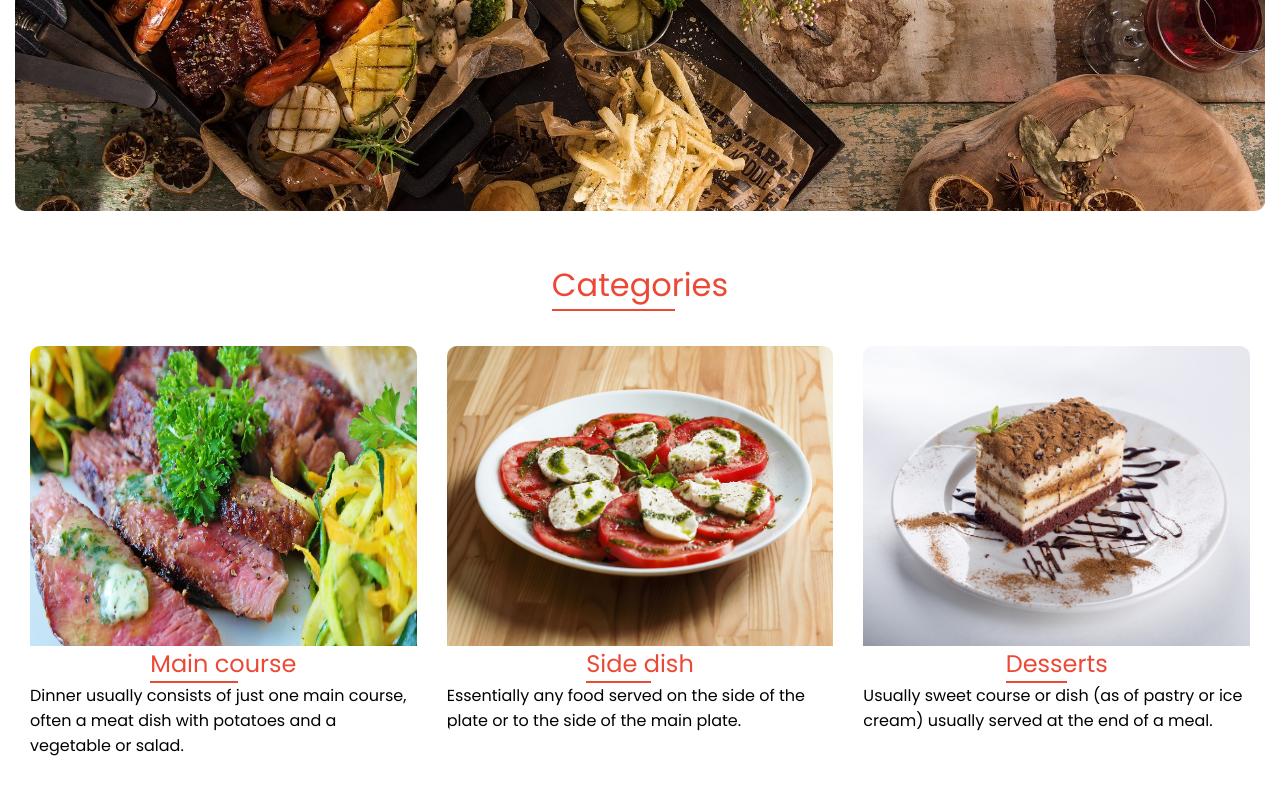
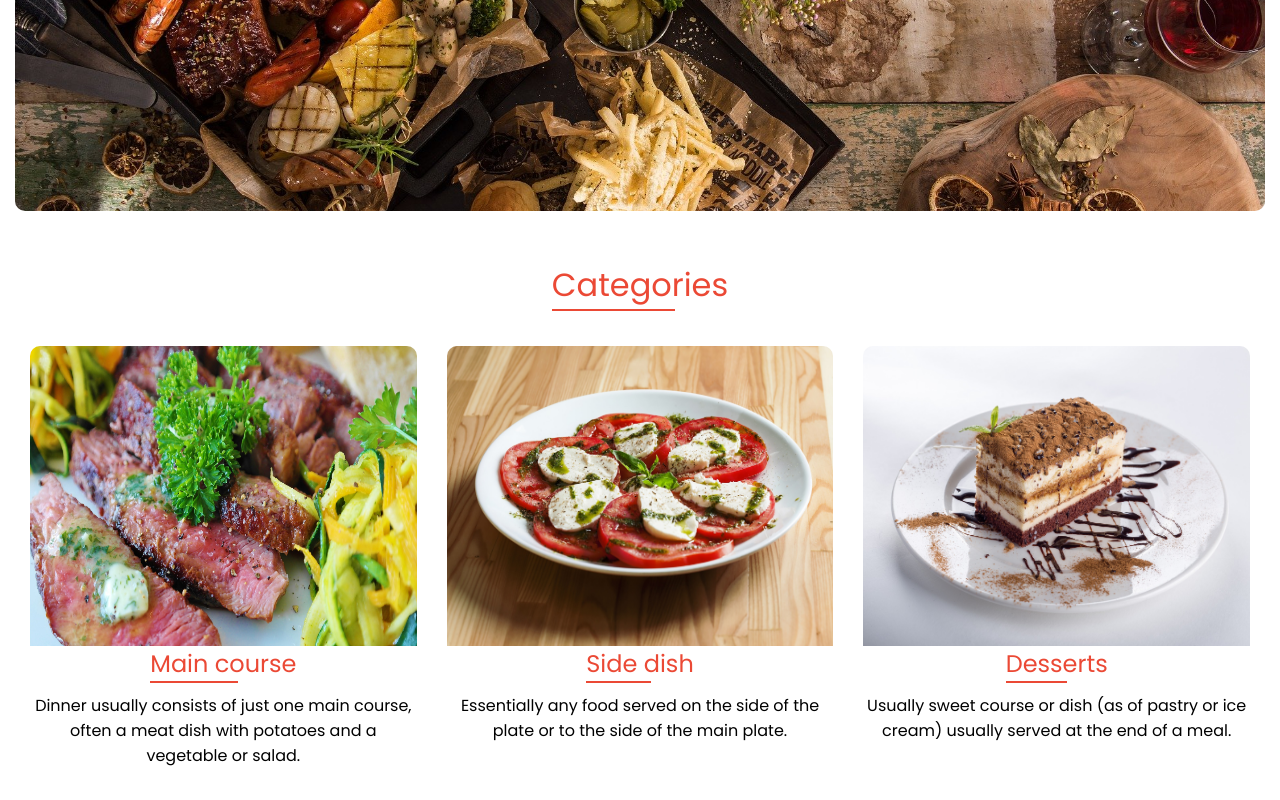
Before and after one commit to mart-anthony-stark/Food-Recipe-Web-App-React-TS, a React (Vite) app: page /home in a window 1280 px wide. Shown: the part 429-1229 px from the top of the page. Built offline with nearby package versions, Linux system fonts and the light colour scheme.

Commit message:
add description styles

```diff
--- a/src/views/home/home.css
+++ b/src/views/home/home.css
@@ -49,3 +49,7 @@
   width: 60%;
   background: var(--c-accent);
 }
+.category .description {
+  text-align: center;
+  margin-top: 10px;
+}
```
